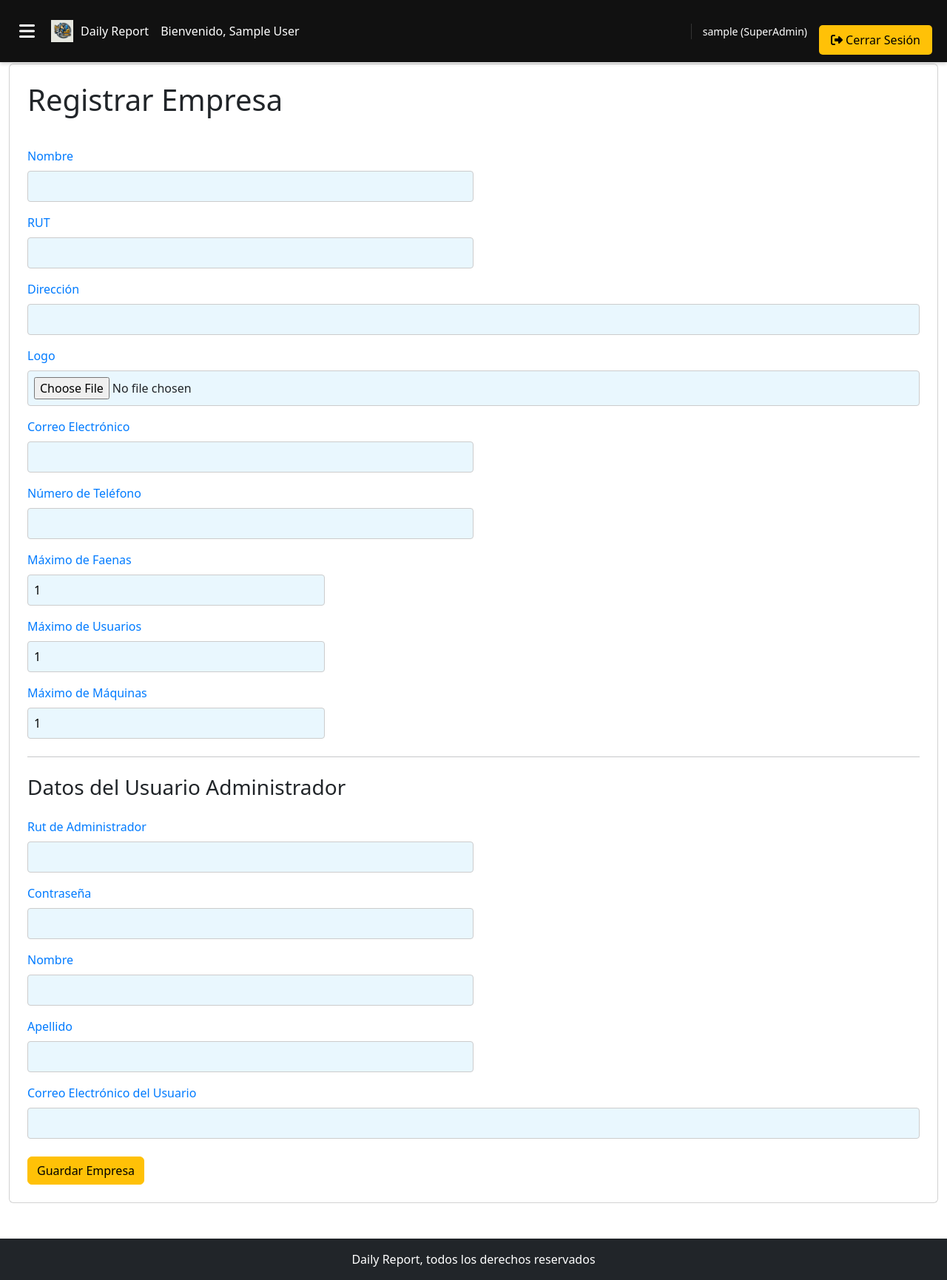
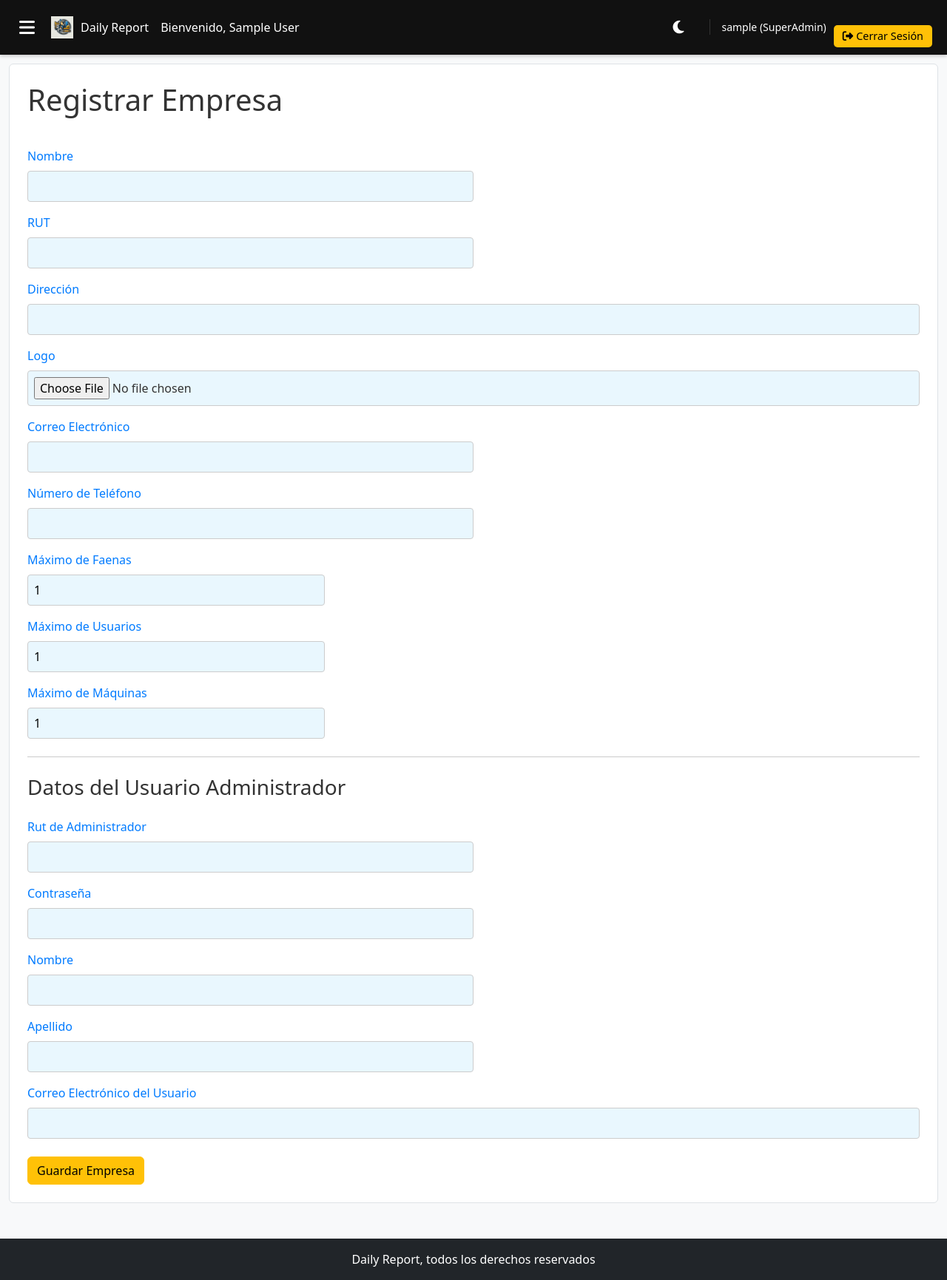
Before and after one commit to sanjaygrr/Daily_report, a Django app: page /registros/crear_empresa/ in a window 1280 px wide. Shown: the whole page at 74% size. Run offline with Django 4.2, Linux system fonts and the light colour scheme; the visitor is signed in with stand-in values (Sample User, id 1); parts of the project's set-up code (start-up, migrations or seed data) failed here and were passed over.

Commit message:
agregar modo oscuro

```diff
--- a/registros/templates/registros/base.html
+++ b/registros/templates/registros/base.html
@@ -4,7 +4,7 @@
 <head>
     <meta charset="UTF-8">
     <meta name="viewport" content="width=device-width, initial-scale=1.0">
-    <title>Daily Report</title>
+    <title>{% block title %}Daily Report{% endblock %}</title>
     {% load static %}
     {% load custom_filters %}
     <link rel="stylesheet" href="{% static 'css/styles.css' %}">
@@ -13,7 +13,7 @@
     <link rel="icon" type="image/jpeg" href="{% static 'images/logo.jpeg' %}">
 
     <style>
-        /* Tus estilos CSS (sin cambios) */
+        /* Tus estilos CSS existentes */
         body,
         html {
             height: 100%;
@@ -176,10 +176,145 @@
          .dropdown-icon.rotate {
              transform: rotate(180deg);
          }
+
+        /* Dark Mode Styles */
+        :root {
+            --bg-color: #f8f9fa;
+            --text-color: #333;
+            --navbar-bg: #111;
+            --navbar-text: #fff;
+            --sidebar-bg: #111;
+            --sidebar-text: #818181;
+            --sidebar-hover: #333;
+            --card-bg: #fff;
+            --card-text: #333;
+            --border-color: #dee2e6;
+        }
+
+        [data-theme="dark"] {
+            --bg-color: #1a1a1a;
+            --text-color: #f8f9fa;
+            --navbar-bg: #000;
+            --navbar-text: #fff;
+            --sidebar-bg: #000;
+            --sidebar-text: #b0b0b0;
+            --sidebar-hover: #333;
+            --card-bg: #2d2d2d;
+            --card-text: #f8f9fa;
+            --border-color: #404040;
+        }
+
+        body {
+            background-color: var(--bg-color);
+            color: var(--text-color);
+            transition: all 0.3s ease;
+        }
+
+        .top-navbar {
+            background-color: var(--navbar-bg);
+        }
+
+        .sidebar {
+            background-color: var(--sidebar-bg);
+        }
+
+        .sidebar .nav-link {
+            color: var(--sidebar-text);
+        }
+
+        .card {
+            background-color: var(--card-bg);
+            color: var(--card-text);
+            border-color: var(--border-color);
+        }
+
+        .table {
+            color: var(--text-color);
+        }
+
+        .table thead {
+            background-color: var(--navbar-bg);
+            color: var(--navbar-text);
+        }
+
+        .form-control, .form-select {
+            background-color: var(--card-bg);
+            color: var(--card-text);
+            border-color: var(--border-color);
+        }
+
+        .form-control:focus, .form-select:focus {
+            background-color: var(--card-bg);
+            color: var(--card-text);
+            border-color: #ffc107;
+            box-shadow: 0 0 0 0.2rem rgba(255, 193, 7, 0.25);
+        }
+
+        /* Dark mode toggle button */
+        .theme-toggle {
+            background: none;
+            border: none;
+            color: white;
+            cursor: pointer;
+            font-size: 20px;
+            padding: 5px 10px;
+            margin-left: 10px;
+            border-radius: 50%;
+            transition: all 0.3s ease;
+        }
+
+        .theme-toggle:hover {
+            background-color: rgba(255, 255, 255, 0.1);
+        }
+
+        /* Responsive adjustments */
+        .navbar-actions {
+            display: flex;
+            align-items: center;
+            gap: 10px;
+        }
+
+        .logout-form button {
+            padding: 0.25rem 0.75rem;
+            font-size: 0.9rem;
+        }
+
+        .btn-outline-warning {
+            padding: 0.25rem 0.75rem;
+            font-size: 0.9rem;
+        }
+
         @media (max-width: 768px) {
             .sidebar.active { width: 100%; }
             .content-shifted { margin-left: 0; }
             footer.footer-shifted { margin-left: 0; }
+
+            .user-info {
+                display: none !important;
+            }
+
+            .logout-form button,
+            .btn-outline-warning {
+                padding: 0.25rem 0.5rem;
+                font-size: 0.85rem;
+            }
+        }
+
+        @media (max-width: 576px) {
+            .navbar-actions {
+                gap: 5px;
+            }
+
+            .theme-toggle {
+                font-size: 18px;
+                padding: 3px 8px;
+            }
+
+            .logout-form button,
+            .btn-outline-warning {
+                padding: 0.2rem 0.4rem;
+                font-size: 0.8rem;
+            }
         }
     </style>
 </head>
@@ -204,7 +339,12 @@
             {% endif %}
         </div>
 
-        <div class="d-flex align-items-center">
+        <div class="navbar-actions">
+            <!-- Dark mode toggle -->
+            <button id="theme-toggle" class="theme-toggle">
+                <i class="fas fa-moon"></i>
+            </button>
+
             {% if user.is_authenticated %}
                 <div class="user-info d-none d-md-block">
                     {{ user.username }}
@@ -214,7 +354,7 @@
                         ({{ user.groups.first.name }})
                     {% endif %}
                 </div>
-                <form method="post" action="{% url 'logout' %}" class="logout-form ms-3">
+                <form method="post" action="{% url 'logout' %}" class="logout-form">
                     {% csrf_token %}
                     <button type="submit" class="nav-link btn-link">
                         <i class="fas fa-sign-out-alt me-1"></i>Cerrar Sesión
@@ -258,12 +398,12 @@
                     <div class="collapse" id="empresasMenuSU">
                         <ul class="nav flex-column ms-0">
                             <li class="nav-item">
-                                <a class="nav-link" href="{% url 'crear_empresa' %}"> {# SIN NAMESPACE #}
+                                <a class="nav-link" href="{% url 'crear_empresa' %}">
                                     <i class="fas fa-plus me-2"></i>Crear Empresa
                                 </a>
                             </li>
                             <li class="nav-item">
-                                <a class="nav-link" href="{% url 'listar_empresas' %}"> {# SIN NAMESPACE #}
+                                <a class="nav-link" href="{% url 'listar_empresas' %}">
                                     <i class="fas fa-list me-2"></i>Lista de Empresas
                                 </a>
                             </li>
@@ -281,8 +421,8 @@
                     </a>
                     <div class="collapse" id="trabajosMenuAdmin">
                         <ul class="nav flex-column ms-0">
-                            <li class="nav-item"><a class="nav-link" href="{% url 'historial' %}"><i class="fas fa-history me-2"></i>Historial</a></li> {# SIN NAMESPACE #}
-                            <li class="nav-item"><a class="nav-link" href="{% url 'pendientes' %}"><i class="fas fa-tasks me-2"></i>Pendientes</a></li> {# SIN NAMESPACE #}
+                            <li class="nav-item"><a class="nav-link" href="{% url 'historial' %}"><i class="fas fa-history me-2"></i>Historial</a></li>
+                            <li class="nav-item"><a class="nav-link" href="{% url 'pendientes' %}"><i class="fas fa-tasks me-2"></i>Pendientes</a></li>
                         </ul>
                     </div>
                  </li>
@@ -293,8 +433,8 @@
                     </a>
                     <div class="collapse" id="maquinasMenuAdmin">
                         <ul class="nav flex-column ms-0">
-                            <li class="nav-item"><a class="nav-link" href="{% url 'crear_maquina' %}"><i class="fas fa-plus me-2"></i>Crear Máquina</a></li> {# SIN NAMESPACE #}
-                            <li class="nav-item"><a class="nav-link" href="{% url 'listar_maquinas' %}"><i class="fas fa-list me-2"></i>Lista de Máquinas</a></li> {# SIN NAMESPACE #}
+                            <li class="nav-item"><a class="nav-link" href="{% url 'crear_maquina' %}"><i class="fas fa-plus me-2"></i>Crear Máquina</a></li>
+                            <li class="nav-item"><a class="nav-link" href="{% url 'listar_maquinas' %}"><i class="fas fa-list me-2"></i>Lista de Máquinas</a></li>
                         </ul>
                     </div>
                  </li>
@@ -305,8 +445,8 @@
                     </a>
                     <div class="collapse" id="faenasMenuAdmin">
                         <ul class="nav flex-column ms-0">
-                            <li class="nav-item"><a class="nav-link" href="{% url 'crear_faena' %}"><i class="fas fa-plus me-2"></i>Crear Faena</a></li> {# SIN NAMESPACE #}
-                            <li class="nav-item"><a class="nav-link" href="{% url 'listar_faenas' %}"><i class="fas fa-list me-2"></i>Lista de Faenas</a></li> {# SIN NAMESPACE #}
+                            <li class="nav-item"><a class="nav-link" href="{% url 'crear_faena' %}"><i class="fas fa-plus me-2"></i>Crear Faena</a></li>
+                            <li class="nav-item"><a class="nav-link" href="{% url 'listar_faenas' %}"><i class="fas fa-list me-2"></i>Lista de Faenas</a></li>
                         </ul>
                     </div>
                  </li>
@@ -317,12 +457,11 @@
                     </a>
                     <div class="collapse" id="usuariosMenuAdmin">
                         <ul class="nav flex-column ms-0">
-                            <li class="nav-item"><a class="nav-link" href="{% url 'register_user' %}"><i class="fas fa-user-plus me-2"></i>Registrar Usuario</a></li> {# SIN NAMESPACE #}
-                            <li class="nav-item"><a class="nav-link" href="{% url 'listar_usuarios' %}"><i class="fas fa-list me-2"></i>Lista de Usuarios</a></li> {# SIN NAMESPACE #}
+                            <li class="nav-item"><a class="nav-link" href="{% url 'register_user' %}"><i class="fas fa-user-plus me-2"></i>Registrar Usuario</a></li>
+                            <li class="nav-item"><a class="nav-link" href="{% url 'listar_usuarios' %}"><i class="fas fa-list me-2"></i>Lista de Usuarios</a></li>
                         </ul>
                     </div>
                  </li>
-                 {# El bloque de Empresas fue removido de aquí #}
 
             {% elif user|user_is_in_group:"Supervisor" %}
                  <li class="nav-item dropdown">
@@ -332,16 +471,16 @@
                      </a>
                      <div class="collapse" id="trabajosMenuSup">
                          <ul class="nav flex-column ms-0">
-                             <li class="nav-item"><a class="nav-link" href="{% url 'crear_trabajo' %}"><i class="fas fa-plus me-2"></i>Crear Trabajo</a></li> {# SIN NAMESPACE #}
-                             <li class="nav-item"><a class="nav-link" href="{% url 'historial' %}"><i class="fas fa-history me-2"></i>Historial</a></li> {# SIN NAMESPACE #}
-                             <li class="nav-item"><a class="nav-link" href="{% url 'pendientes' %}"><i class="fas fa-tasks me-2"></i>Pendientes</a></li> {# SIN NAMESPACE #}
+                             <li class="nav-item"><a class="nav-link" href="{% url 'crear_trabajo' %}"><i class="fas fa-plus me-2"></i>Crear Trabajo</a></li>
+                             <li class="nav-item"><a class="nav-link" href="{% url 'historial' %}"><i class="fas fa-history me-2"></i>Historial</a></li>
+                             <li class="nav-item"><a class="nav-link" href="{% url 'pendientes' %}"><i class="fas fa-tasks me-2"></i>Pendientes</a></li>
                          </ul>
                      </div>
                  </li>
 
             {% elif user|user_is_in_group:"Trabajador" %}
-                <li class="nav-item"><a class="nav-link" href="{% url 'crear_trabajo' %}"><i class="fas fa-plus me-2"></i>Crear Trabajo</a></li> {# SIN NAMESPACE #}
-                <li class="nav-item"><a class="nav-link" href="{% url 'historial' %}"><i class="fas fa-history me-2"></i>Historial</a></li> {# SIN NAMESPACE #}
+                <li class="nav-item"><a class="nav-link" href="{% url 'crear_trabajo' %}"><i class="fas fa-plus me-2"></i>Crear Trabajo</a></li>
+                <li class="nav-item"><a class="nav-link" href="{% url 'historial' %}"><i class="fas fa-history me-2"></i>Historial</a></li>
 
             {% endif %}
         </ul>
@@ -371,13 +510,46 @@
     </footer>
 
     <script>
-        // Tu JavaScript (sin cambios)
+        // JavaScript existente
         document.addEventListener('DOMContentLoaded', function() {
             const menuToggle = document.getElementById('menu-toggle');
             const closeSidebar = document.getElementById('close-sidebar');
             const sidebar = document.getElementById('sidebar');
             const mainContent = document.getElementById('main-content');
             const footer = document.getElementById('footer');
+            const themeToggle = document.getElementById('theme-toggle');
+            const themeIcon = themeToggle.querySelector('i');
+
+            // Dark mode functionality
+            function updateThemeIcon(isDark) {
+                if (isDark) {
+                    themeIcon.classList.remove('fa-moon');
+                    themeIcon.classList.add('fa-sun');
+                } else {
+                    themeIcon.classList.remove('fa-sun');
+                    themeIcon.classList.add('fa-moon');
+                }
+            }
+
+            // Initialize theme
+            const savedTheme = localStorage.getItem('theme');
+            if (savedTheme === 'dark') {
+                document.documentElement.setAttribute('data-theme', 'dark');
+                updateThemeIcon(true);
+            }
+
+            themeToggle.addEventListener('click', function() {
+                const currentTheme = document.documentElement.getAttribute('data-theme');
+                if (currentTheme === 'dark') {
+                    document.documentElement.removeAttribute('data-theme');
+                    localStorage.setItem('theme', 'light');
+                    updateThemeIcon(false);
+                } else {
+                    document.documentElement.setAttribute('data-theme', 'dark');
+                    localStorage.setItem('theme', 'dark');
+                    updateThemeIcon(true);
+                }
+            });
 
             function openSidebar() {
                 sidebar.classList.add('active');
```
